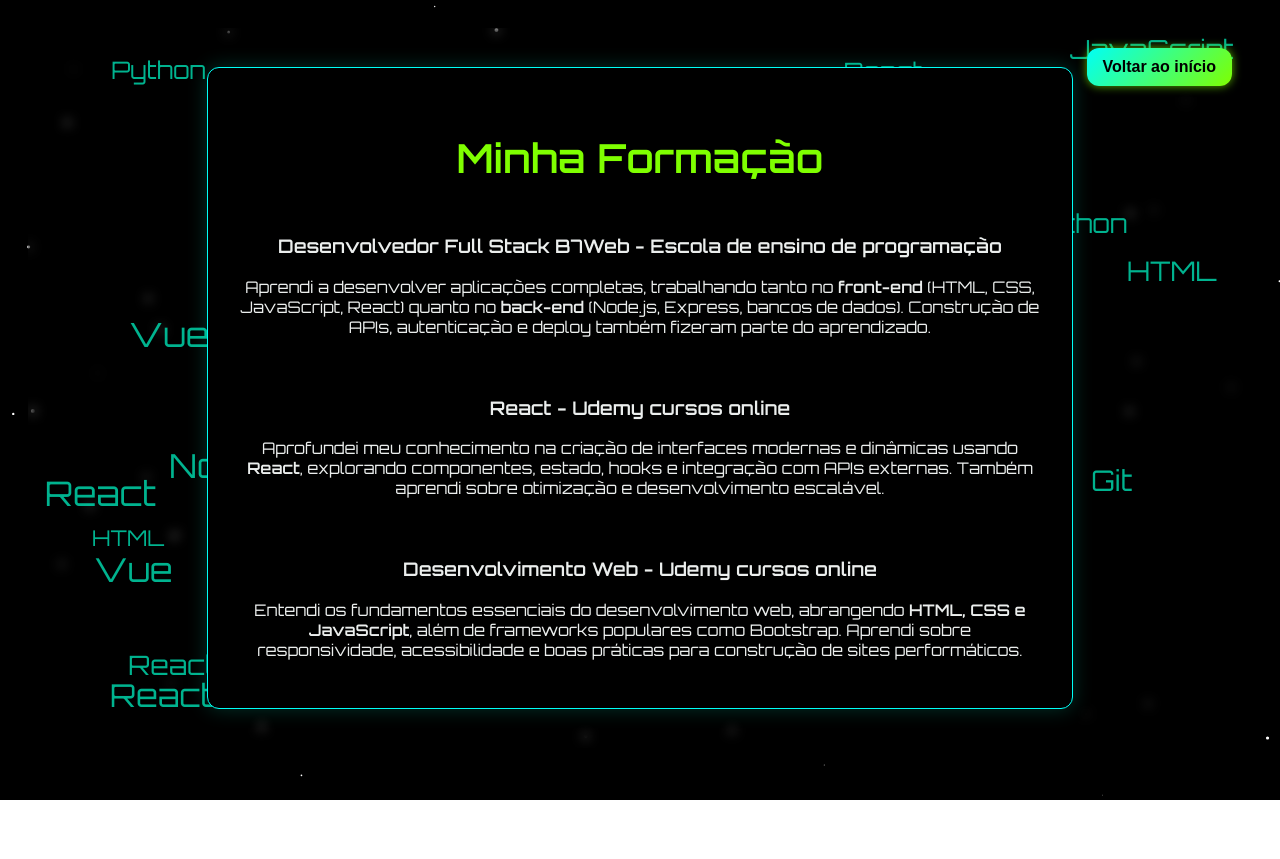
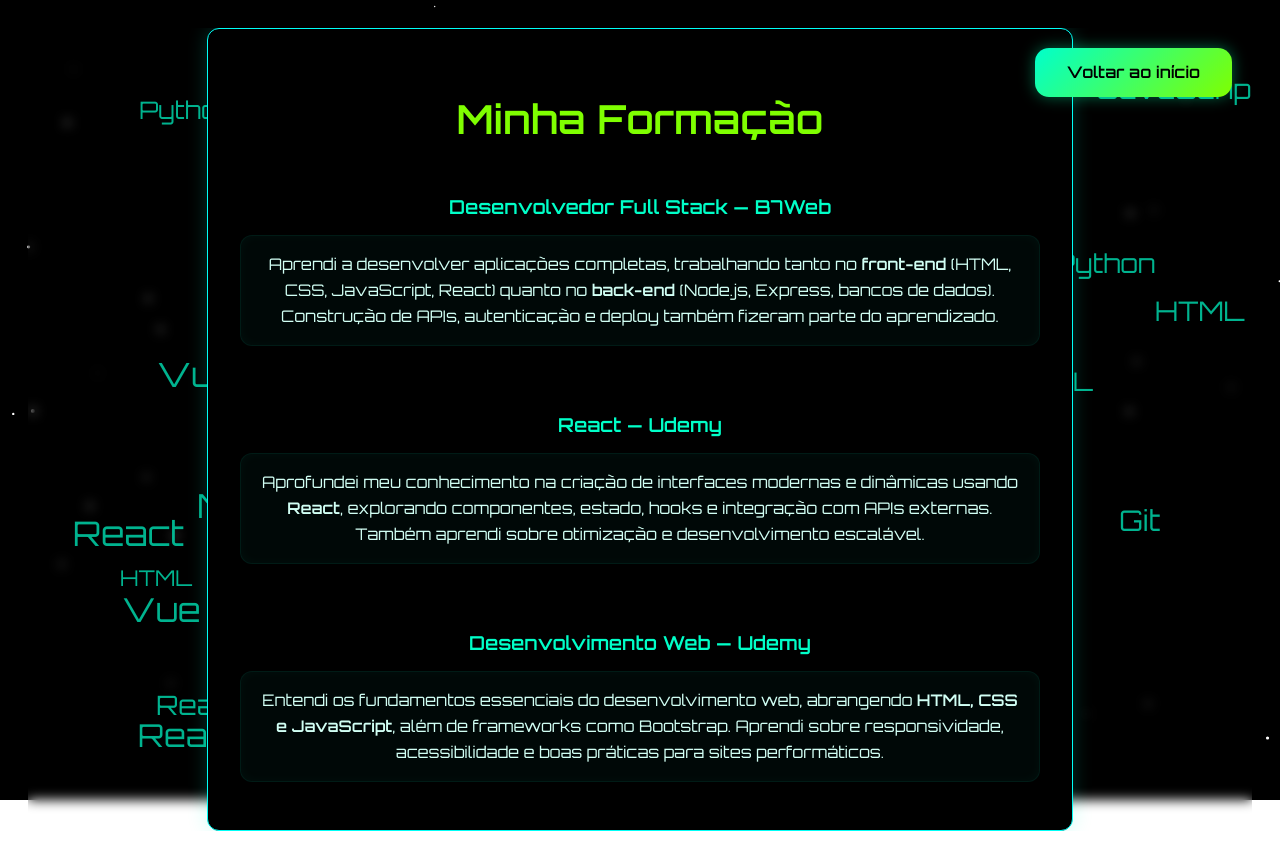
Before and after one commit to Davi-Choradeira/Davi-RS, a Nuxt app: page /formation in a window 1280 px wide. Built offline with nearby package versions, Linux system fonts and the light colour scheme.

Commit message:
Efeitos AOS na formação e botão de retorno padronizado

```diff
--- a/pages/formation.vue
+++ b/pages/formation.vue
@@ -1,25 +1,36 @@
 <template>
   <section class="formation" id="formation">
     <div class="container">
-      <h2> Minha Formação</h2>
+      <h2 data-aos="fade-down">Minha Formação</h2>
 
       <div class="formation-details">
-    <div class="formation-item">
-        <h3>Desenvolvedor Full Stack B7Web - Escola de ensino de programação</h3>
-        <p>Aprendi a desenvolver aplicações completas, trabalhando tanto no <strong>front-end</strong> (HTML, CSS, JavaScript, React) quanto no <strong>back-end</strong> (Node.js, Express, bancos de dados). Construção de APIs, autenticação e deploy também fizeram parte do aprendizado.</p>
-    </div>
-    <div class="formation-item">
-        <h3>React - Udemy cursos online</h3>
-        <p>Aprofundei meu conhecimento na criação de interfaces modernas e dinâmicas usando <strong>React</strong>, explorando componentes, estado, hooks e integração com APIs externas. Também aprendi sobre otimização e desenvolvimento escalável.</p>
-    </div>
-    <div class="formation-item">
-        <h3>Desenvolvimento Web - Udemy cursos online</h3>
-        <p>Entendi os fundamentos essenciais do desenvolvimento web, abrangendo <strong>HTML, CSS e JavaScript</strong>, além de frameworks populares como Bootstrap. Aprendi sobre responsividade, acessibilidade e boas práticas para construção de sites performáticos.</p>
-    </div>
-</div>
+        <div class="formation-item" data-aos="fade-right" data-aos-delay="200">
+          <h3>Desenvolvedor Full Stack — B7Web</h3>
+          <p>
+            Aprendi a desenvolver aplicações completas, trabalhando tanto no <strong>front-end</strong> (HTML, CSS, JavaScript, React)
+            quanto no <strong>back-end</strong> (Node.js, Express, bancos de dados). Construção de APIs, autenticação e deploy também fizeram parte do aprendizado.
+          </p>
+        </div>
 
-      <!-- Botão flutuante no canto superior direito -->
-      <button class="back-button" @click="goToHome"> Voltar ao início</button>
+        <div class="formation-item" data-aos="zoom-in-up" data-aos-delay="400">
+          <h3>React — Udemy</h3>
+          <p>
+            Aprofundei meu conhecimento na criação de interfaces modernas e dinâmicas usando <strong>React</strong>, explorando componentes,
+            estado, hooks e integração com APIs externas. Também aprendi sobre otimização e desenvolvimento escalável.
+          </p>
+        </div>
+
+        <div class="formation-item" data-aos="fade-left" data-aos-delay="600">
+          <h3>Desenvolvimento Web — Udemy</h3>
+          <p>
+            Entendi os fundamentos essenciais do desenvolvimento web, abrangendo <strong>HTML, CSS e JavaScript</strong>,
+            além de frameworks como Bootstrap. Aprendi sobre responsividade, acessibilidade e boas práticas para sites performáticos.
+          </p>
+        </div>
+      </div>
+
+      <!-- Botão padronizado -->
+      <button class="standard-button" @click="goToHome">Voltar ao início</button>
     </div>
 
     <!-- Canvas das tecnologias flutuando -->
@@ -30,14 +41,17 @@
 <script setup>
 import { useRouter } from 'vue-router'
 import { onMounted } from 'vue'
+import AOS from 'aos'
+import 'aos/dist/aos.css'
 
 const router = useRouter()
-
 const goToHome = () => {
-  router.push('/')
+  router.push('/#inicio')
 }
 
 onMounted(() => {
+  AOS.init({ duration: 1000 })
+
   const canvas = document.getElementById("techCanvas")
   const ctx = canvas.getContext("2d")
 
@@ -98,20 +112,18 @@ onMounted(() => {
   overflow: hidden;
 }
 
-/* Conteúdo centralizado */
 .container {
   max-width: 800px;
   text-align: center;
   z-index: 2;
   padding: 2rem;
-  background-color: rgb(0, 0, 0);
+  background-color: #000000;
   border-radius: 12px;
   border: 1px solid #00fff7;
   box-shadow: 0 0 20px rgba(0, 255, 204, 0.2);
   position: relative;
 }
 
-/* Texto principal */
 h2 {
   font-size: 2.5rem;
   color: #7fff00;
@@ -119,39 +131,58 @@ h2 {
   margin-bottom: 2rem;
 }
 
-/* Blocos de formação */
 .formation-details {
   display: grid;
-  gap: 1.5rem;
+  gap: 2rem;
 }
 
-/* Botão no canto superior direito */
-.back-button {
+.formation-item h3 {
+  font-size: 1.2rem;
+  margin-bottom: 0.5rem;
+  color: #00ffc8;
+}
+
+.formation-item p {
+  font-size: 1rem;
+  line-height: 1.6;
+  background: rgba(0, 255, 200, 0.03);
+  padding: 1rem;
+  border-radius: 12px;
+  border: 1px solid rgba(0, 255, 200, 0.08);
+  box-shadow: inset 0 0 12px rgba(0, 255, 200, 0.04);
+  color: #d1fff4;
+}
+
+/* Botão padronizado igual ao About */
+.standard-button {
+  background: linear-gradient(135deg, #00ffcc, #7fff00);
+  color: #000;
+  font-size: 1rem;
+  font-weight: 700;
+  padding: 0.9rem 2rem;
+  border: none;
+  border-radius: 14px;
+  cursor: pointer;
+  transition: all 0.3s ease;
+  box-shadow: 0 0 15px rgba(0, 255, 170, 0.4);
   position: fixed;
   top: 20px;
   right: 20px;
-  background: linear-gradient(135deg, #00fff7, #7fff00);
-  border: none;
-  border-radius: 12px;
-  padding: 10px 16px;
-  font-weight: bold;
-  font-size: 1rem;
-  color: black;
-  cursor: pointer;
-  box-shadow: 0 0 10px rgba(127, 255, 0, 0.7);
-  transition: transform 0.3s ease;
+  z-index: 999;
+  font-family: 'Orbitron', sans-serif;
 }
 
-.back-button:hover {
-  transform: scale(1.1);
-  box-shadow: 0 0 15px rgba(127, 255, 0, 0.9);
+.standard-button:hover {
+  background: linear-gradient(135deg, #00ffaa, #afff00);
+  transform: scale(1.03);
+  box-shadow: 0 0 25px rgba(127, 255, 0, 0.7);
 }
 
-/* Canvas das tecnologias flutuantes */
+/* Canvas */
 #techCanvas {
   position: fixed;
-  top: 1000;
-  left: 1000;
+  top: 0;
+  left: 0;
   z-index: 1;
   width: 100vw;
   height: 100vh;
```
